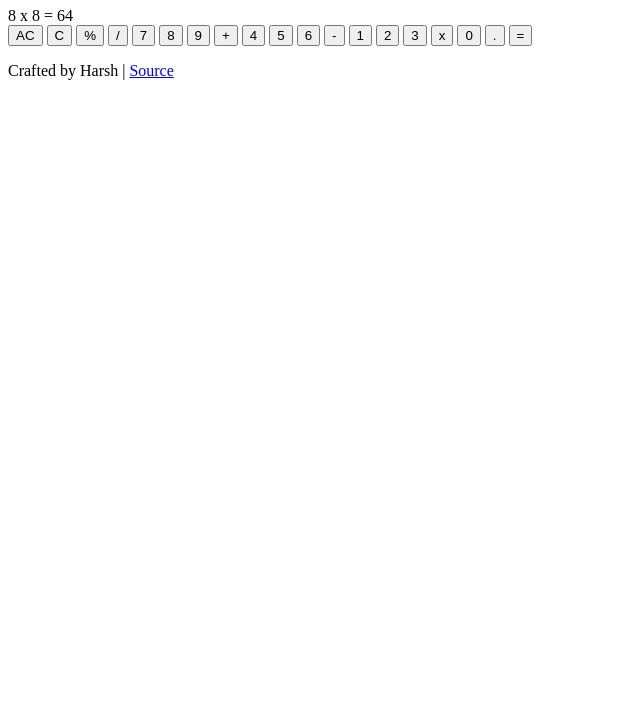
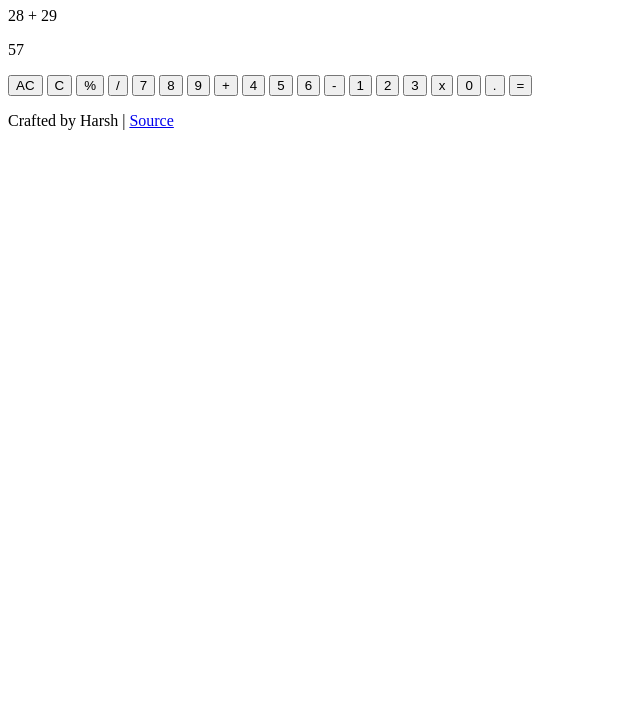
Before and after one commit to harsh-gautam/calculator, a plain HTML site: page index.html in a window 1280 px wide. Shown: the part 73-800 px from the top of the page, without its empty margins (0-640 px from the left). Drawn offline with Linux system fonts and the light colour scheme.

Commit message:
different p tags for display

```diff
--- a/index.html
+++ b/index.html
@@ -14,7 +14,10 @@
   </header>
   <main id="container">
     <div id="calculator">
-      <div class="display">8 x 8 = 64</div>
+      <div class="display">
+        <p class="expression">28 + 29</p>
+        <p class="result">57</p>
+      </div>
       <div class="btn-group">
         <button id="all-clear">AC</button>
         <button id="clear">C</button>
```
